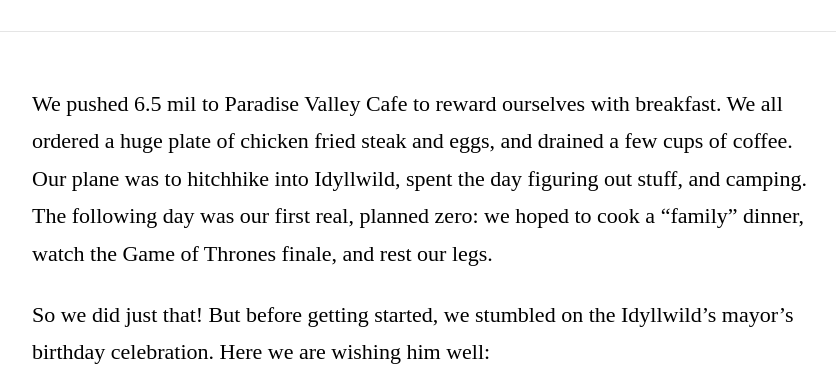
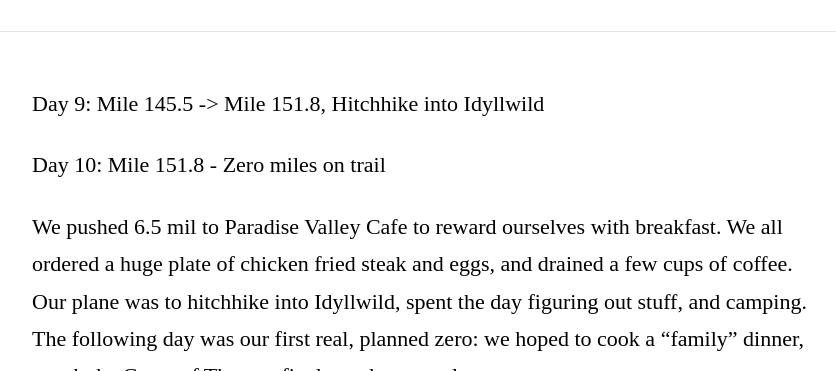
Before and after one commit to jacobleistra/pct2019, a Jekyll site: the page built from _posts/2019-05-19-idle-and-wild-idyllwild.md, in a window 1280 px wide and 900 px high, scrolled down 1038 px, cut to the strip 169-540 px from the top of the window. Shown: the whole strip, without its empty margins (212-1048 px from the left). Built offline with Jekyll 4.4.1, drawn with Linux system fonts in a browser that asks for light colours; some web fonts are replaced.

Commit message:
Fix formatting

```diff
--- a/_posts/2019-05-19-idle-and-wild-idyllwild.md
+++ b/_posts/2019-05-19-idle-and-wild-idyllwild.md
@@ -8,6 +8,10 @@ tags:
     - PCT
     - Life
 ---
+Day 9: Mile 145.5 -> Mile 151.8, Hitchhike into Idyllwild
+
+Day 10: Mile 151.8 - Zero miles on trail
+
 We pushed 6.5 mil to Paradise Valley Cafe to reward ourselves with breakfast. We all ordered a huge plate of chicken fried steak and eggs, and drained a few cups of coffee. Our plane was to hitchhike into Idyllwild, spent the day figuring out stuff, and camping. The following day was our first real, planned zero: we hoped to cook a "family" dinner, watch the Game of Thrones finale, and rest our legs.
 
 So we did just that! But before getting started, we stumbled on the Idyllwild's mayor's birthday celebration. Here we are wishing him well:
```
